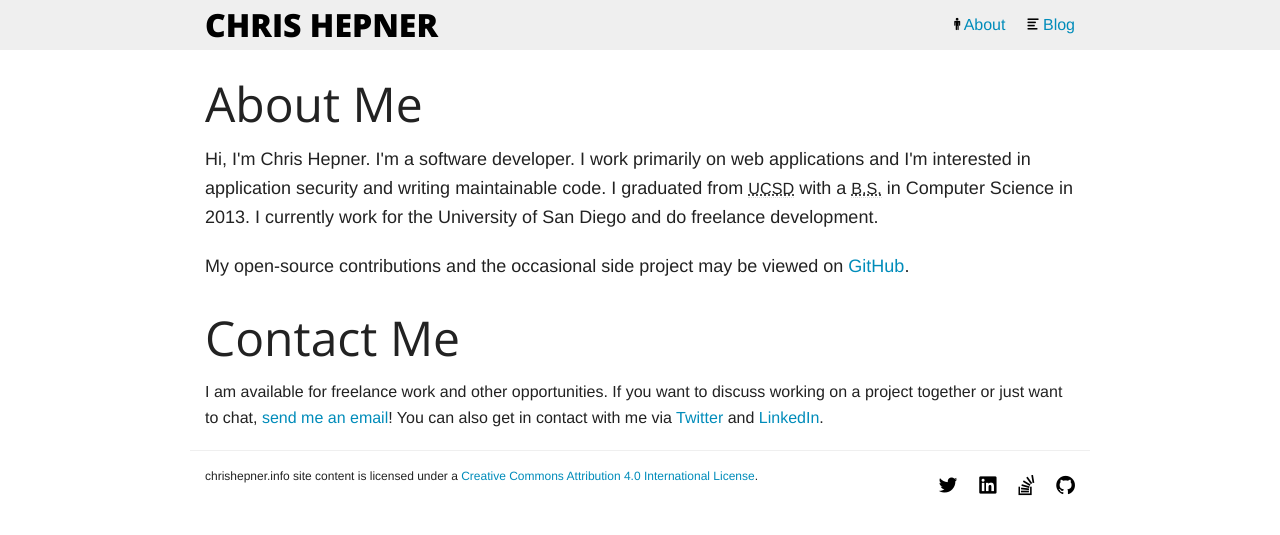
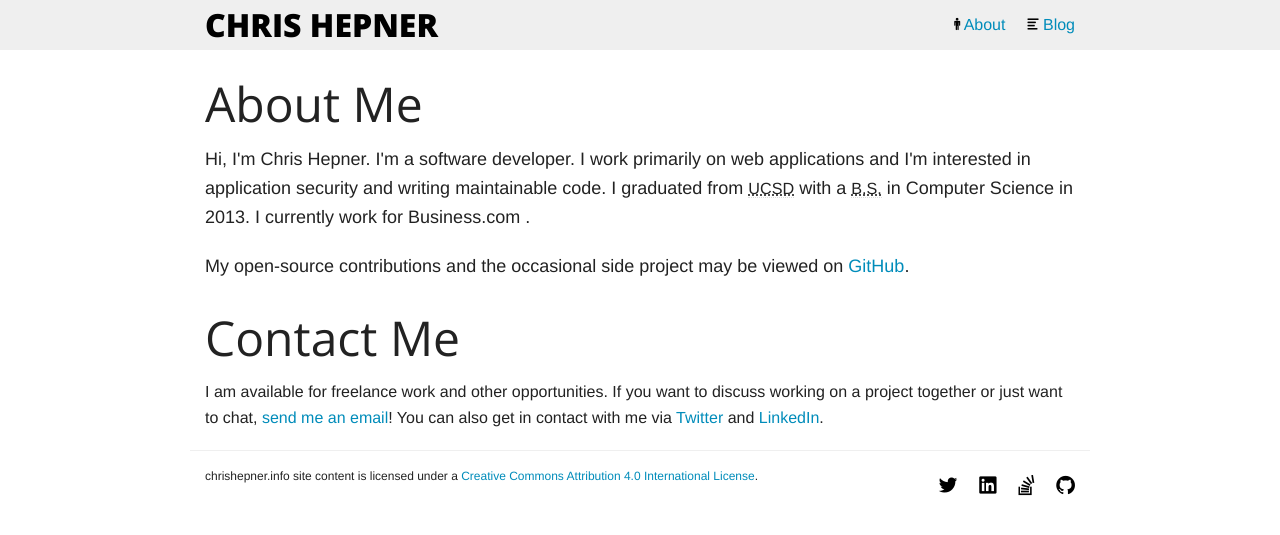
Before and after one commit to chrishepner/chrishepner.github.io, a Jekyll site: the page built from index.html, in a window 1280 px wide. Shown: the top 535 px of the page. Built offline with Jekyll 4.4.1, drawn with Linux system fonts in a browser that asks for light colours.

Commit message:
Update current job

```diff
--- a/index.html
+++ b/index.html
@@ -14,11 +14,10 @@
                 <span itemprop="name"><abbr title="University of California, San Diego">UCSD</abbr></span>
             </span>
             with a <abbr title="Bachelor of Science">B.S.</abbr> in Computer Science in 2013.
-        I currently work for the
-            <span itemprop="worksFor" itemscope itemtype="http://schema.org/CollegeOrUniversity">
-                <span itemprop="name">University of San Diego</span>
-            </span>
-        and do freelance development.
+        I currently work for
+            <span itemprop="worksFor" itemscope itemtype="http://schema.org/Corporation">
+                <span itemprop="name">Business.com</span>
+            </span>.
         </p>
         <p>
             My open-source contributions and the occasional side project may be viewed on
```
